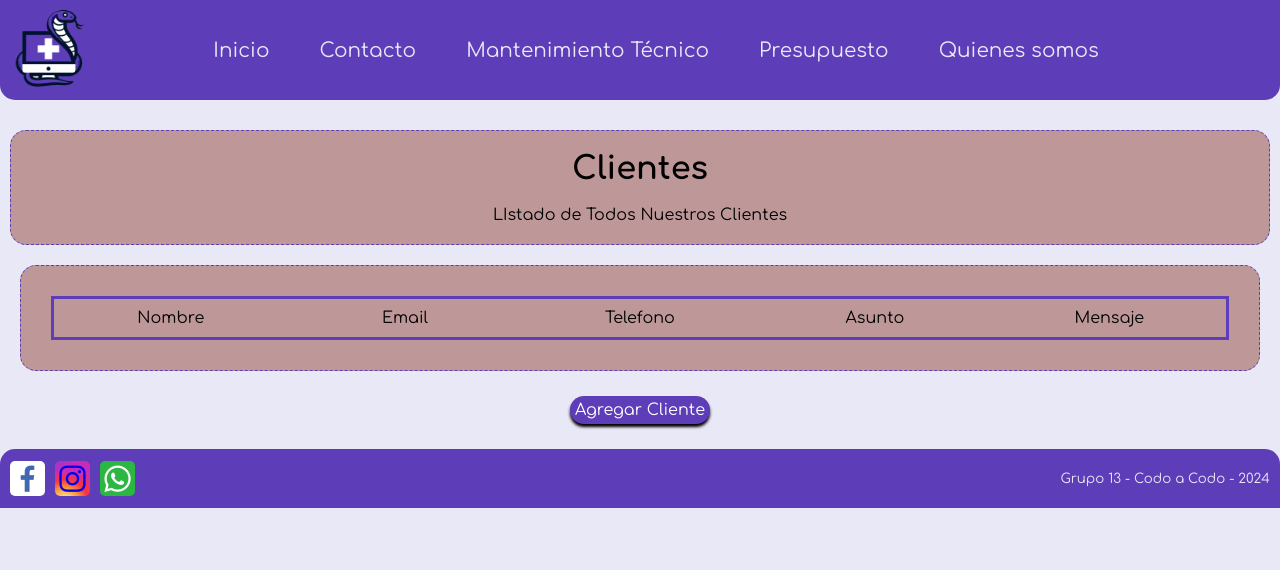
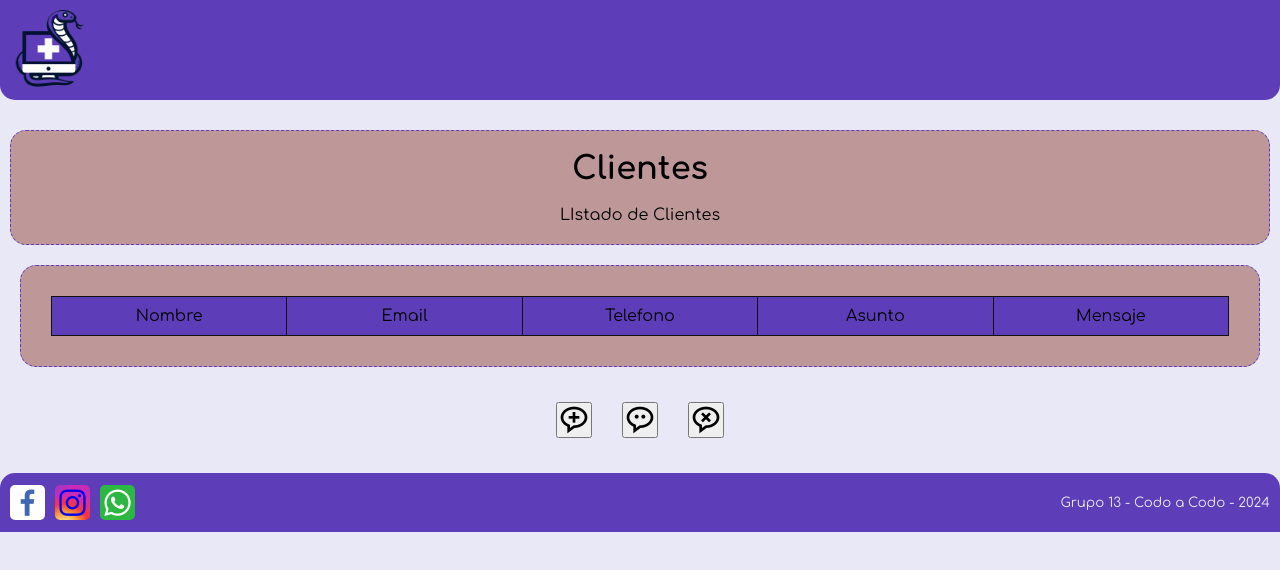
Before and after one commit to vikita87/TP_Final_CaC, a plain HTML site: page pages/clientes.html in a window 1280 px wide. Drawn offline with nearby package versions, Linux system fonts and the light colour scheme; no server answers; a web font is replaced by a local one.

Commit message:
subiendo tp final

```diff
--- a/css/clientes.css
+++ b/css/clientes.css
@@ -12,19 +12,39 @@ table {
     table-layout: fixed;
     width: 100%;
     border-collapse: collapse;
-    border: 3px solid #5E3DB9;
+    background-color: #E8E8F6;
   }
 
 td {
     padding: 10px;
     text-align: center;
-
+    border: 1px solid var(--negro);
 }
 
 #botonera {
     display: flex;
     align-items: center;
     justify-content: center;
+}
+
+button {
+    font-size: 2em;
+    display: flex;
+    flex-direction: row;
+    justify-content: flex-end;
+    align-items: center;
+    margin: 15px;
+}
+
+
+#Agregar:hover {
+    color: green;
+}
+#Editar:hover {
+    color: blue;
+}
+#Eliminar:hover {
+    color: red;
 }
 
 #cuerpo section {
@@ -44,7 +64,9 @@ td {
     color: #151010;
 }
 
-
+#titulos {
+    background-color: var(--azul);
+}
 /*  Media Query */
 
 /*Tablet*/
--- a/pages/clientes.html
+++ b/pages/clientes.html
@@ -12,7 +12,7 @@
 <body>
     <header>
         <img src="../img/Logo_DR_PC.png" alt="Logo">
-        <nav>
+        <!--<nav>
             <ul>
                 <li><a href="../index.html">Inicio</a></li>
                 <li><a href="../pages/contacto.html">Contacto</a></li>
@@ -20,17 +20,17 @@
                 <li><a href="../pages/presupuesto.html">Presupuesto</a></li>
                 <li><a href="../pages/quienes_somos.html">Quienes somos</a></li>
             </ul>
-        </nav>
+        </nav>-->
     </header>
     <main class="principal">
         <div id="titulo">
             <h1>Clientes</h1>
-            <p id="parrafo1">LIstado de Todos Nuestros Clientes</p>
+            <p id="parrafo1">LIstado de Clientes</p>
         </div>
 
         <div id="cuerpo">
             <section class="clientes">
-                <table>
+                <table id="titulos">
                     <tr>
                         <td>Nombre</td>
                         <td>Email</td>
@@ -57,9 +57,11 @@
 
             </section>
         </div>
-        <section id="botonera">
-        <a href="../pages/contacto.html" class="boton2">Agregar Cliente</a>
-        </section>
+        <div id="botonera">
+            <button id="Agregar" title="Agregar"><i class='bx bx-message-rounded-add'></i></button>
+            <button id="Editar" title="Editar"><i class='bx bx-message-rounded-dots'></i></button>
+            <button id="Eliminar" title="Eliminar"><i class='bx bx-message-rounded-x'></i></button>
+        </div>
     </main>
     <footer>
         <div class="iconos">
```
Also changed, not shown: pages/contacto.html (+2 -2 lines), 1 other file.
